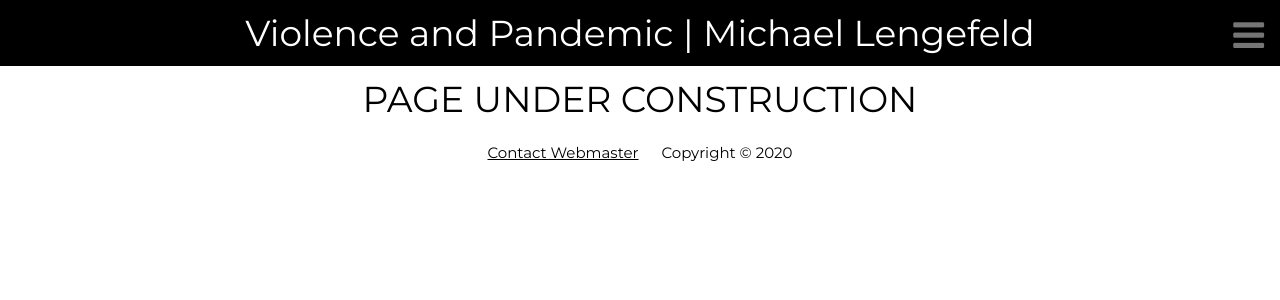
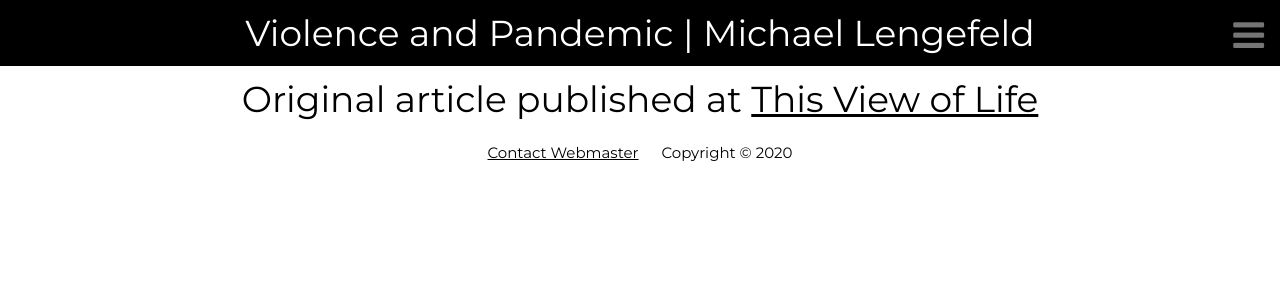
Before and after one commit to resilience1/resilience1.github.io, a Jekyll site: the page built from research/zoonotic.html, in a window 1280 px wide. Shown: the top 300 px of the page. Built offline with Jekyll 4.4.1, drawn with Linux system fonts in a browser that asks for light colours; nearby versions of some CDN libraries.

Commit message:
Update zoonotic.html

```diff
--- a/research/zoonotic.html
+++ b/research/zoonotic.html
@@ -152,10 +152,11 @@ title: Violence and Pandemic | Michael Lengefeld
     	<h1 class="w3-xxlarge"><span class="w3-hide-small">Violence and Pandemic | </span>Michael Lengefeld</h1>
 	</header>
 <body>
-	<h1 class="w3-xxlarge w3-center">PAGE UNDER CONSTRUCTION</h1>
+	<h1 class="w3-xxlarge w3-center">Original article published at <a href="https://evolution-institute.org/social-science-contributions-to-the-study-of-zoonotic-spillover-normal-accidents-and-treadmill-theory/"
+									  <i>This View of Life</i></a></h1>
 	<!-- END PAGE CONTENT -->
 <div class="footer center" style="color:black">
-	  <a href="mailto:mrlengefeld@protonmail.com">Contact Webmaster</a> &emsp;
+	  <a href="mailto:michael.lengefeld@goucher.edu">Contact Webmaster</a> &emsp;
 				Copyright © 2020
         </div>
 </html>
```
